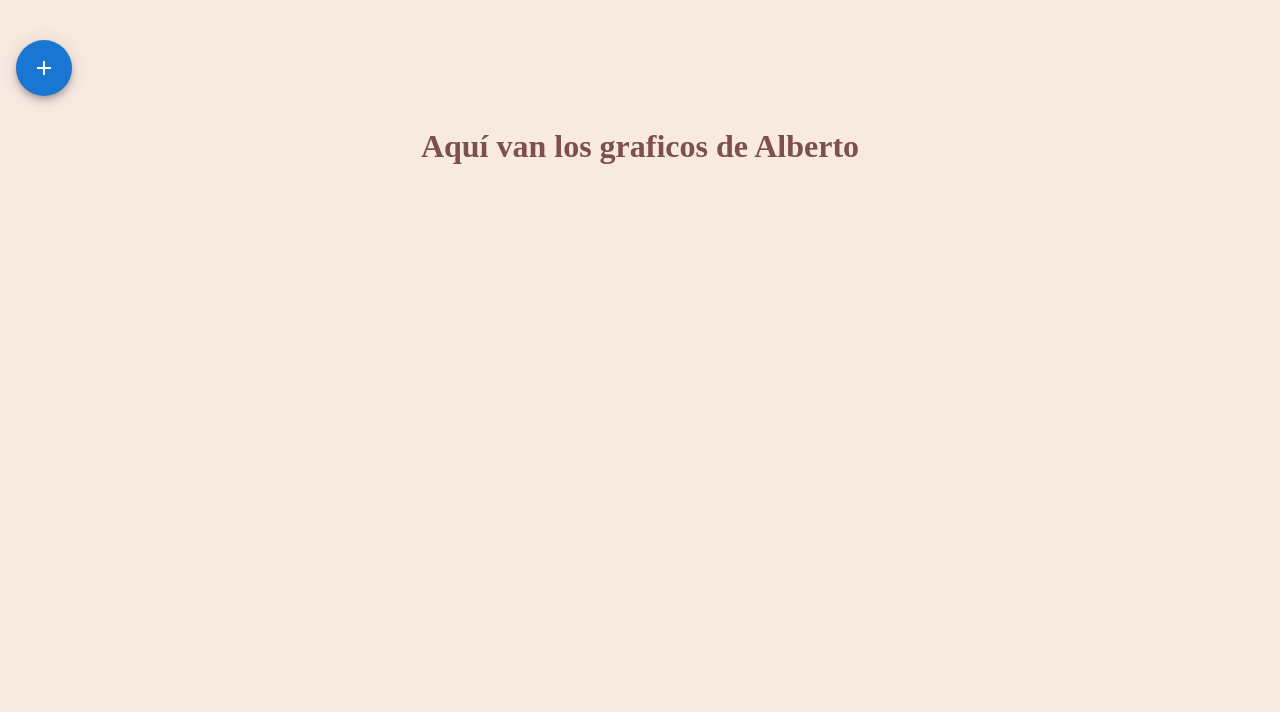
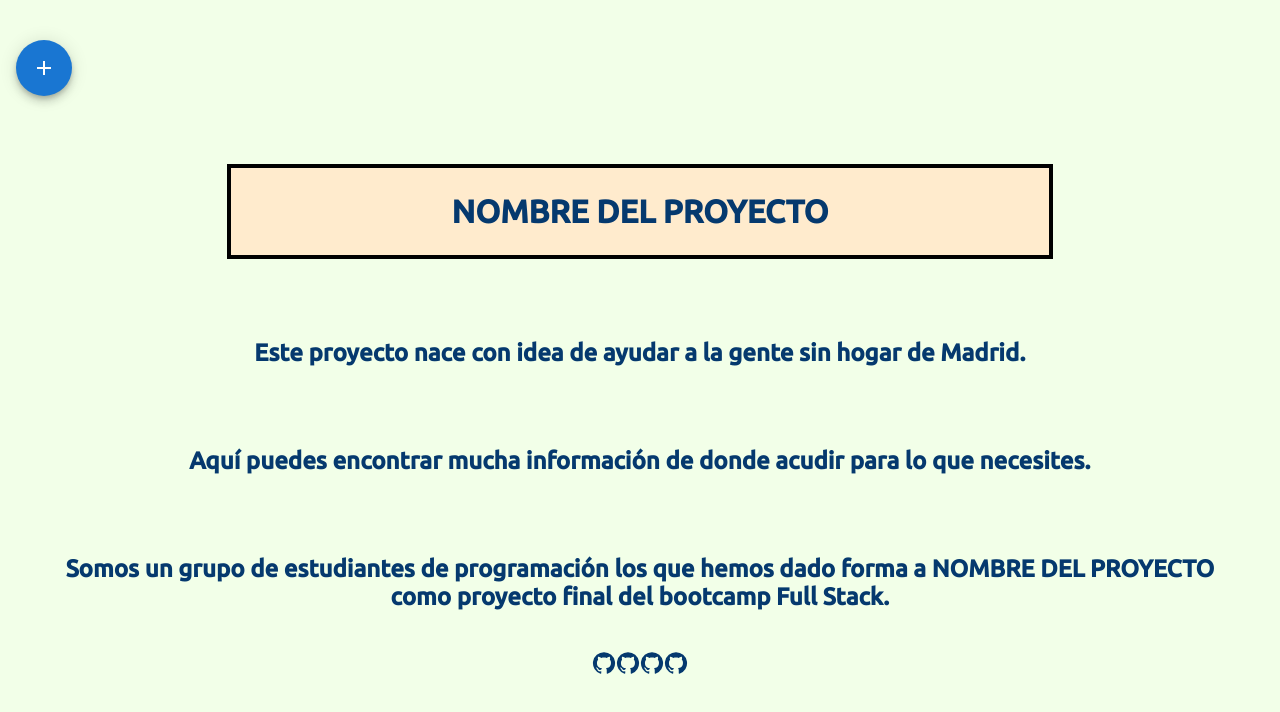
Before and after one commit to PabloRDev/Homeless-project, a React (Create React App) app in the folder Client/client/: page /about in a window 1280 px wide. Shown: the top 712 px of the page. Built offline with nearby package versions, Linux system fonts and the light colour scheme.

Commit message:
about & font

```diff
--- a/Client/client/src/App.scss
+++ b/Client/client/src/App.scss
@@ -1,8 +1,12 @@
+@import url('https://fonts.googleapis.com/css2?family=Ubuntu:wght@500&display=swap');
+
+
 body {
+  font-family: 'Ubuntu', sans-serif;
   text-align: center;
   align-items: center;
-  background-color: #f9eae1;
-  color: #7d4f50;
+  background-color: #f2ffe8;
+  color: #05396e;
   margin: 0;
   padding: 0;
 }
--- a/Client/client/src/pages/About/About.jsx
+++ b/Client/client/src/pages/About/About.jsx
@@ -1,10 +1,15 @@
 import React from "react";
 import "./About.scss";
+import GitHubIcon from '@mui/icons-material/GitHub';
 
 const About = () => {
   return (
-    <div>
-      <h1>Aquí van los graficos de Alberto</h1>
+    <div className="container">
+      <h1 className="title">NOMBRE DEL PROYECTO</h1>
+      <h2 className="subtitle">Este proyecto nace con idea de ayudar a la gente sin hogar de Madrid.</h2>
+      <h2 className="subtitle">Aquí puedes encontrar mucha información de donde acudir para lo que necesites.</h2>
+      <h2 className="subtitle">Somos un grupo de estudiantes de programación los que hemos dado forma a NOMBRE DEL PROYECTO como proyecto final del bootcamp Full Stack.</h2>
+      <div className="gitcontainer"><GitHubIcon/> <GitHubIcon/> <GitHubIcon/> <GitHubIcon/></div>
     </div>
   );
 };
--- a/Client/client/src/pages/About/About.scss
+++ b/Client/client/src/pages/About/About.scss
@@ -0,0 +1,25 @@
+.container {
+  display: flex;
+  flex-direction: column;
+  align-items: center;
+}
+
+.title {
+  width: 60%;
+  margin: 40px;
+  padding: 25px;
+  background-color: blanchedalmond;
+  border: 4px solid black;
+}
+
+.subtitle {
+  margin: 20px;
+  padding: 20px;
+}
+
+.gitcontainer {
+    display: flex;
+    justify-content: space-around;
+    margin-bottom: 75px;
+
+}
```
